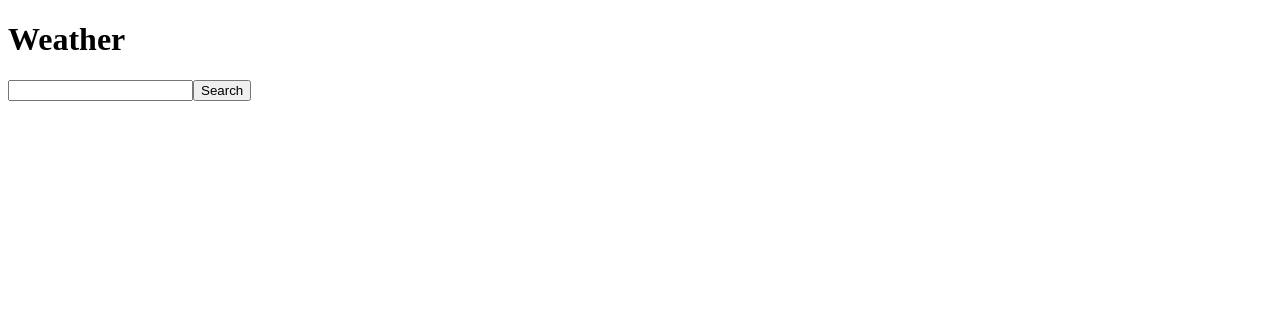
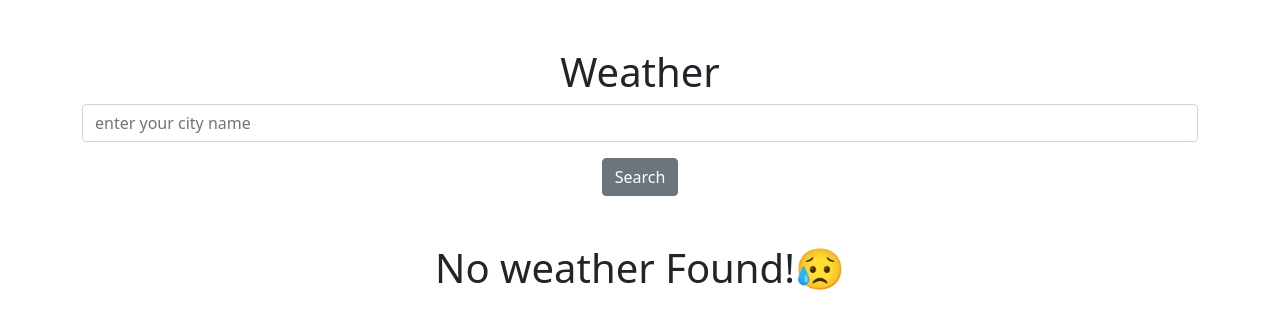
Before and after one commit to jsidd06/Sandwich-Project, a React (Create React App) app in the folder frontend/: page /weather in a window 1280 px wide. Shown: the top 328 px of the page. Built offline with nearby package versions, Linux system fonts and the light colour scheme.

Commit message:
now weather app is created with api

```diff
--- a/frontend/package.json
+++ b/frontend/package.json
@@ -7,6 +7,7 @@
     "@testing-library/react": "^12.1.2",
     "@testing-library/user-event": "^13.5.0",
     "axios": "^0.26.0",
+    "bootstrap": "^5.1.3",
     "react": "^17.0.2",
     "react-dom": "^17.0.2",
     "react-router-dom": "^6.2.1",
--- a/frontend/src/App.js
+++ b/frontend/src/App.js
@@ -1,12 +1,13 @@
 import React from 'react'
 import {BrowserRouter,Routes,Route} from "react-router-dom"
-import Main from './Components/Main/Main'
+import Home from './views/Home/Home'
+import WeatherCardScreen from './views/WeatherCardScreen/WeatherCardScreen'
 function App() {
   return (
     <BrowserRouter>
         <Routes>
-            <Route path="/" element={<Main />} />
-            <Route path="/weather" element={<Main />} />
+            <Route path="/" exact element={<Home />} />
+            <Route path="/weather" element={<WeatherCardScreen />} />
             </Routes>
     </BrowserRouter>
   )
--- a/frontend/src/Components/Main/Main.js
+++ /dev/null
@@ -1,10 +0,0 @@
-import React from 'react'
-import WeatherCardScreen from '../../views/WeatherCardScreen/WeatherCardScreen'
-
-function Main() {
-  return (
-    <div><WeatherCardScreen /></div>
-  )
-}
-
-export default Main
--- a/frontend/src/index.js
+++ b/frontend/src/index.js
@@ -1,4 +1,5 @@
 import React from 'react';
 import ReactDOM from 'react-dom';
 import App from "./App"
+import "bootstrap/dist/css/bootstrap.min.css";
 ReactDOM.render(<App />, document.getElementById('root'));
--- a/frontend/src/views/Home/Home.js
+++ b/frontend/src/views/Home/Home.js
@@ -1,8 +1,9 @@
 import React from 'react'
+import { Link } from 'react-router-dom'
 
 function Home() {
   return (
-    <div>hi</div>
+    <Link to='/weather'>weather</Link>
   )
 }
 
--- a/frontend/src/views/WeatherCardScreen/WeatherCardScreen.js
+++ b/frontend/src/views/WeatherCardScreen/WeatherCardScreen.js
@@ -1,8 +1,8 @@
 import React, { useState } from 'react'
 import axios from 'axios'
-import {Container,Row,Col,Input,Button} from 'reactstrap'
+import {Container,Row,Col,Input,Button, CardBody, Card} from 'reactstrap'
 function WeatherCardScreen() {
-    const [weather,setWeather] = useState({})
+    const [weather,setWeather] = useState(null)
     const [city,setCity] = useState('')
     const weatherCall = () => {
         axios
@@ -18,20 +18,51 @@ function WeatherCardScreen() {
           });
     }
   return (
-      <Container>
+    <Container style={{ textAlign: "center" }} className="mt-5">
       <h1>Weather</h1>
-          <Input onChange={(e) => setCity(e.target.value)} />
-          <Button onClick={weatherCall}>Search</Button>
-          {weather.main && (
+      <Input
+        onChange={(e) => setCity(e.target.value)}
+        placeholder="enter your city name"
+      />
+      <Button className="mt-3" onClick={weatherCall}>
+        Search
+      </Button>
+      {weather ? (
+        <Container style={{ textAlign: "center" }} className="mt-4">
+          <Card>
+            <CardBody>
               <Row>
-                    <Col>
-                        <h2>{weather.name}</h2>
-                        <h3>{weather.main.temp}</h3>
+                <Col md="6">
+                  <h3>City Name:- {weather.name}</h3>
+                  <h3>City Description:- {weather.weather[0].description}</h3>
+                  <h3>City Sunrise:- {weather.sys.sunrise}</h3>
+                </Col>
+                <Col md="6">
+                  <h3>City Temperature:- {weather.main.temp}</h3>
+                  <h3>City feels_like:- {weather.main.feels_like}</h3>
+                  <h3>City Sunset:- {weather.sys.sunset}</h3>
                 </Col>
               </Row>
+              <Row>
+                <Col md="6">
+                  <h3>City Humidity:- {weather.main.humidity}</h3>
+                  <h3>City Temperature:- {weather.main.temp}</h3>
+                  <h3>City Wind:- {weather.wind.speed}</h3>
+                </Col>
+                <Col md="6">
+                  <h3>City Pressure:- {weather.main.pressure}</h3>
+                  <h3>City Temp_Max:- {weather.main.temp_max}</h3>
+                  <h3>City Temp_Min:- {weather.main.temp_min}</h3>
+                </Col>
+              </Row>
+            </CardBody>
+          </Card>
+        </Container>
+      ) : (
+        <h1 className="mt-5">No weather Found!😥</h1>
       )}
     </Container>
-  )
+  );
 }
 
 export default WeatherCardScreen
```
Also changed, not shown: 1 other file (tests, documents, lock files or other folders). Lines whose indentation alone changed are shown as unchanged.
